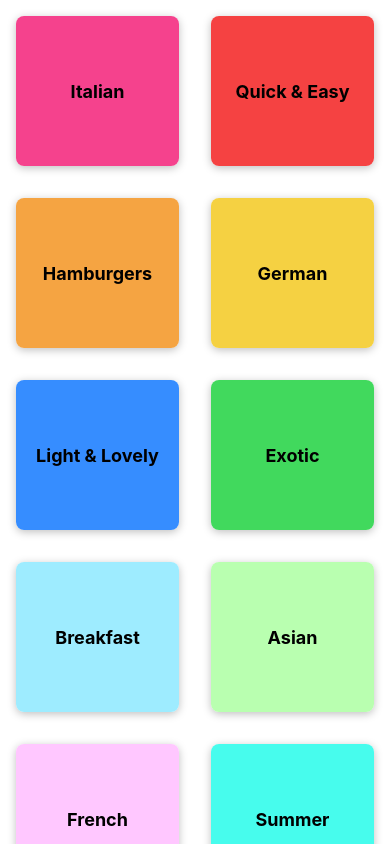
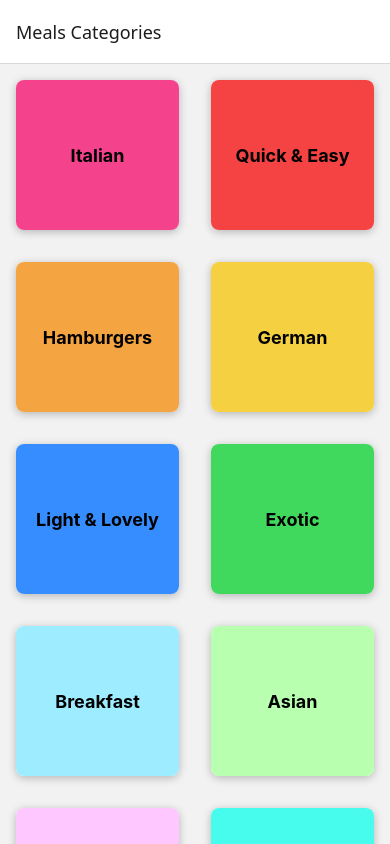
Before and after one commit to immanuelmathari/SpaceKitchenDemo, a React Native app: screen / in a window 390 px wide. Built offline with nearby package versions, Linux system fonts and the light colour scheme.

Commit message:
6.95 Getting Started with the React Navigation Package 21/02

```diff
--- a/App.js
+++ b/App.js
@@ -1,12 +1,24 @@
 import { StatusBar } from 'expo-status-bar';
 import { StyleSheet, Text, View } from 'react-native';
 import CategoriesScreen from './screens/CategoriesScreen';
+import { NavigationContainer } from '@react-navigation/native';
+import { createNativeStackNavigator } from '@react-navigation/native-stack';
+
+
+// we create a stack of screens
+const Stack = createNativeStackNavigator();
 
 export default function App() {
   return (
     <>
     <StatusBar style='light' />
-      <CategoriesScreen />
+    <NavigationContainer>
+      <Stack.Navigator>
+        {/* we will register a screen that that will be managed by this navigator */}
+        <Stack.Screen name="Meals Categories" component={CategoriesScreen} />
+      </Stack.Navigator>
+      {/* <CategoriesScreen /> */}
+    </NavigationContainer>
     </>
   );
 }
--- a/package.json
+++ b/package.json
@@ -9,10 +9,14 @@
     "web": "expo start --web"
   },
   "dependencies": {
+    "@react-navigation/native": "^7.0.14",
+    "@react-navigation/native-stack": "^7.2.0",
     "expo": "~52.0.36",
     "expo-status-bar": "~2.0.1",
     "react": "18.3.1",
-    "react-native": "0.76.7"
+    "react-native": "0.76.7",
+    "react-native-safe-area-context": "4.12.0",
+    "react-native-screens": "~4.4.0"
   },
   "devDependencies": {
     "@babel/core": "^7.20.0"
```
Also changed, not shown: 1 other file (tests, documents, lock files or other folders).
